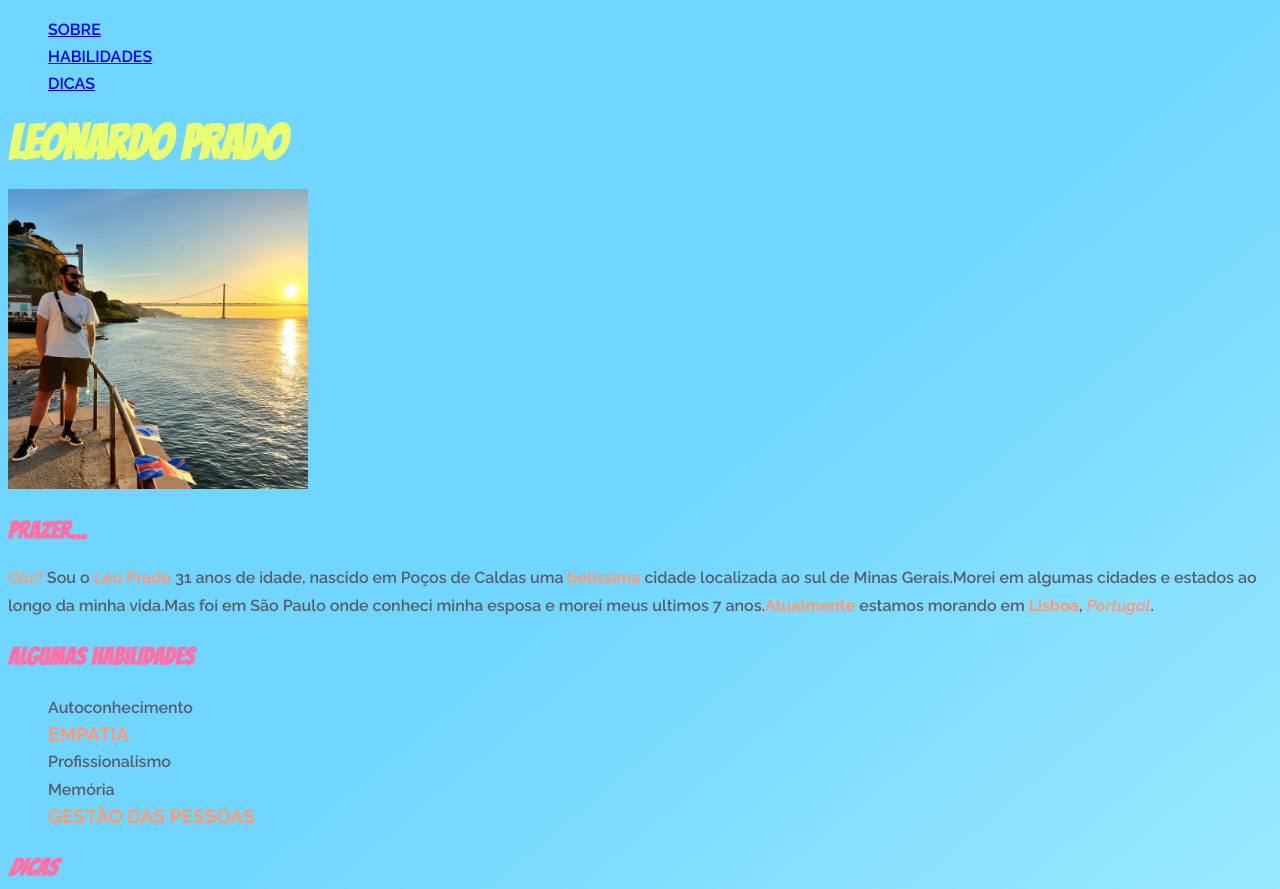
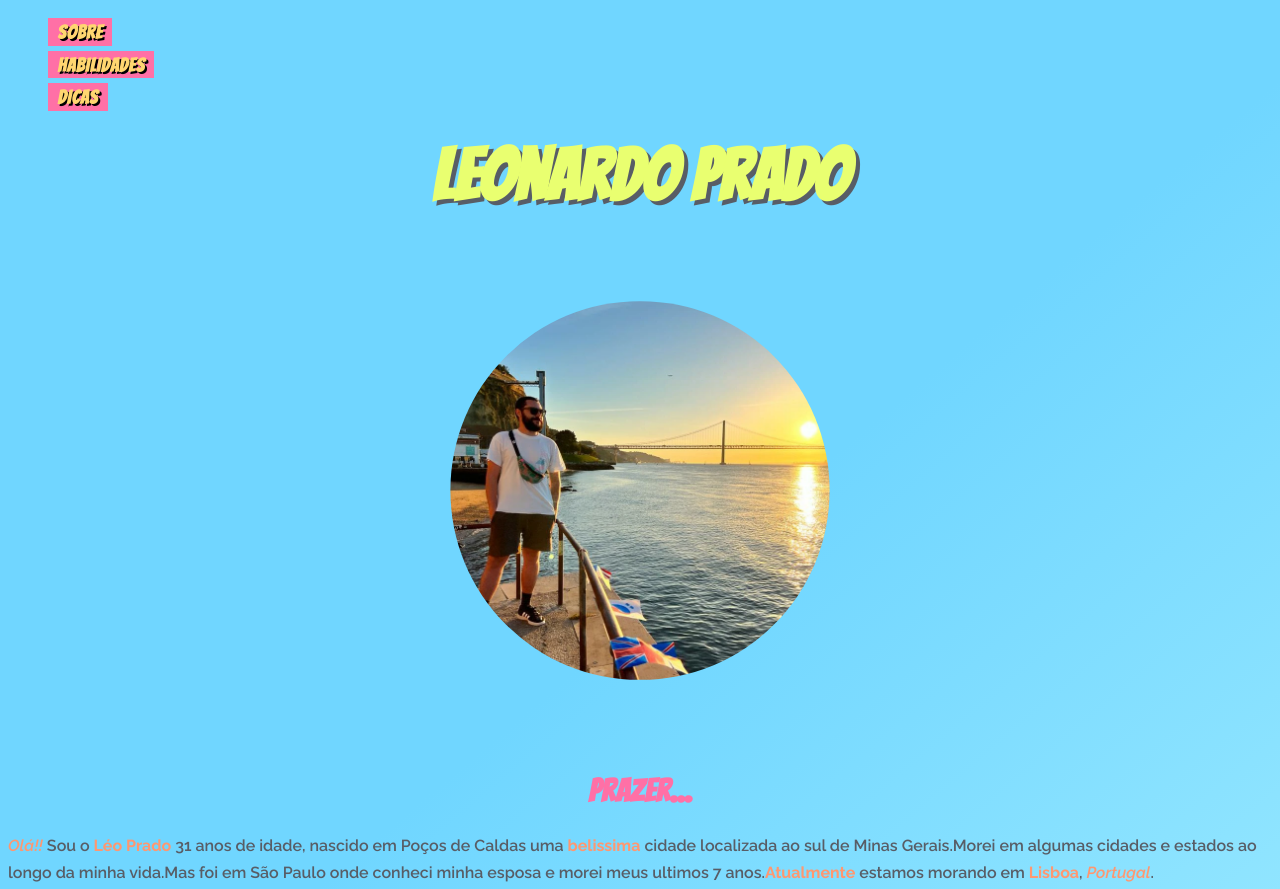
Before and after one commit to oleoprado/oleoprado.github.io, a plain HTML site: page index.html in a window 1280 px wide. Shown: the top 889 px of the page. Drawn offline with Linux system fonts and the light colour scheme.

Commit message:
Dando estilo ao menu, foto e titulos da pagina

```diff
--- a/index.html
+++ b/index.html
@@ -15,7 +15,7 @@
         <li><a href="#prazer">Sobre</a></li>
         <li><a href="#habilidades">Habilidades</a></li>
         <li><a href="#dicas">Dicas</a></li>
-     </ul>
+    </ul>
     <h1 class="name-title">Leonardo Prado</h1>
     <img src="./image/leo-lx22.jpg" alt="Léo e ao fundo um lindo por do sol" width="300" id="foto">
     <h2 id="prazer" class="titles">Prazer...</h2>
@@ -26,7 +26,7 @@
             anos.<strong>Atualmente</strong> estamos morando em<strong> Lisboa</strong>, <em>Portugal</em>.
         </p>
     <h3 id="habilidades" class="titles">ALGUMAS HABILIDADES</h3>
-        <ul class="listas">
+        <ul class="listas ls-habilidade">
             <li>Autoconhecimento</li>
             <li class="habilidade"><strong>Empatia</strong></li>
             <li>Profissionalismo</li>
--- a/style.css
+++ b/style.css
@@ -6,33 +6,54 @@ body {
     line-height: 1.7em;
 }
 
-#topo {
+.menu a {
     text-transform: uppercase;
-    color: #FF70A6;
-
+    font-family: 'Bangers', 'cursive';
+    font-size: 1.2em;
+    letter-spacing: 0.8px;
+    color: #FFD670;
+    background-color: #FF70A6;
+    padding: 0.2em 0.5em;
+    line-height: 1.7em;
+    text-shadow: 2px 2px #000;
 }
 
-.listas {
+.listas a, .listas li {
     list-style: none;
     text-decoration: none;
+
 }
 
 .name-title {
     font-family: 'Bangers', 'cursive';
-    font-size: 3em;
+    font-size: 4.5em;
+    text-align: center;
+    text-shadow: 4px 4px #585d66;
     color: #E9FF70;
+}
+
+#foto {
+    border-radius: 50%;
+    text-align: center;
+    padding: 5% 35%;
+    width: 30%;
+}
+#prazer {
+    text-align: center;
 }
 
 .descricao-perfil em,
 .descricao-perfil strong {
     color: #FF9770;
+
 }
 
 .titles {
     font-family: 'Bangers', 'cursive';
-    font-size: 1.5em;
+    font-size: 2em;
     color: #FF70A6;
     letter-spacing: 0.5px;
+
 }
 
 .habilidade {
@@ -40,6 +61,7 @@ body {
     color: #FF9770;
     text-transform: uppercase;
 }
+
 
 .btn-topo {
     background-color: rgba(233, 255, 112, 0.7);
```
